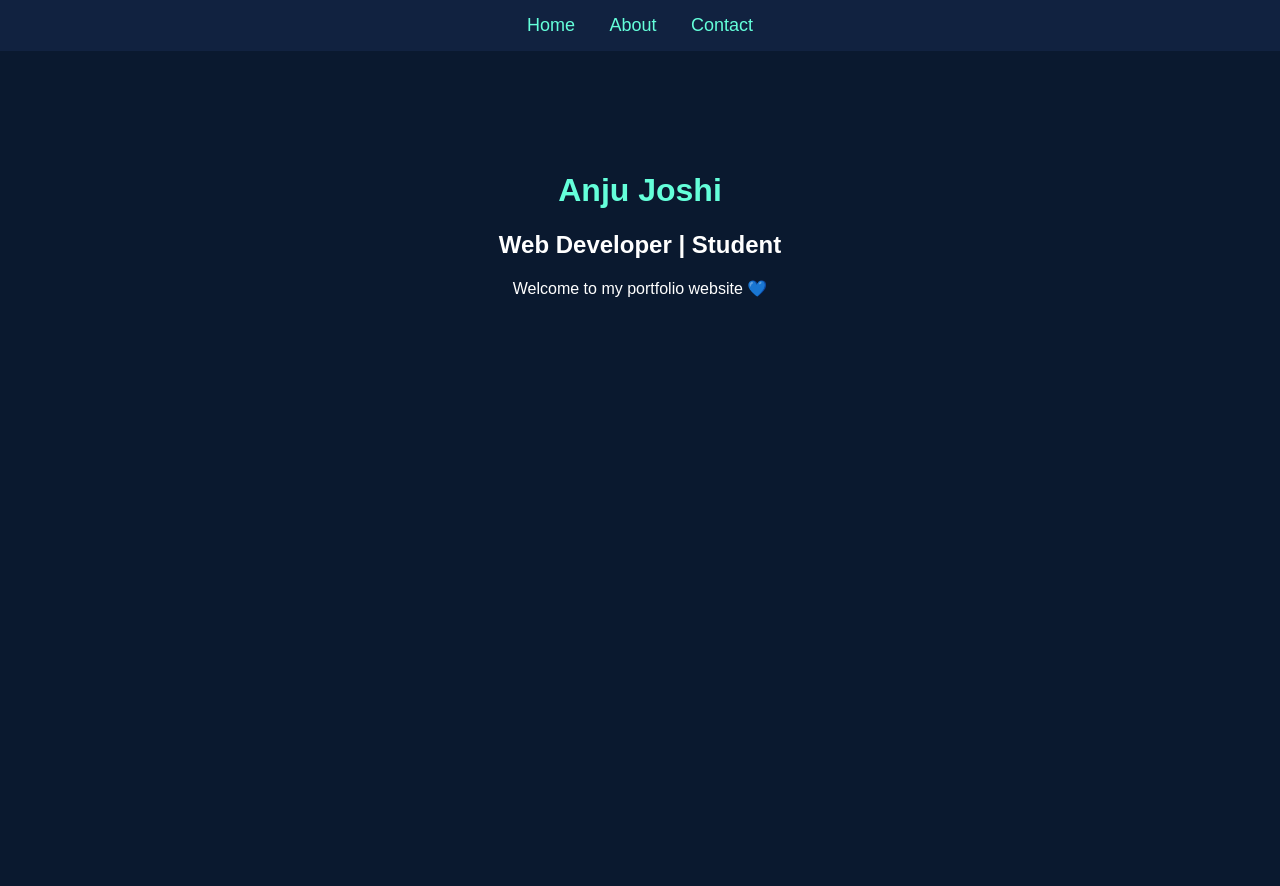
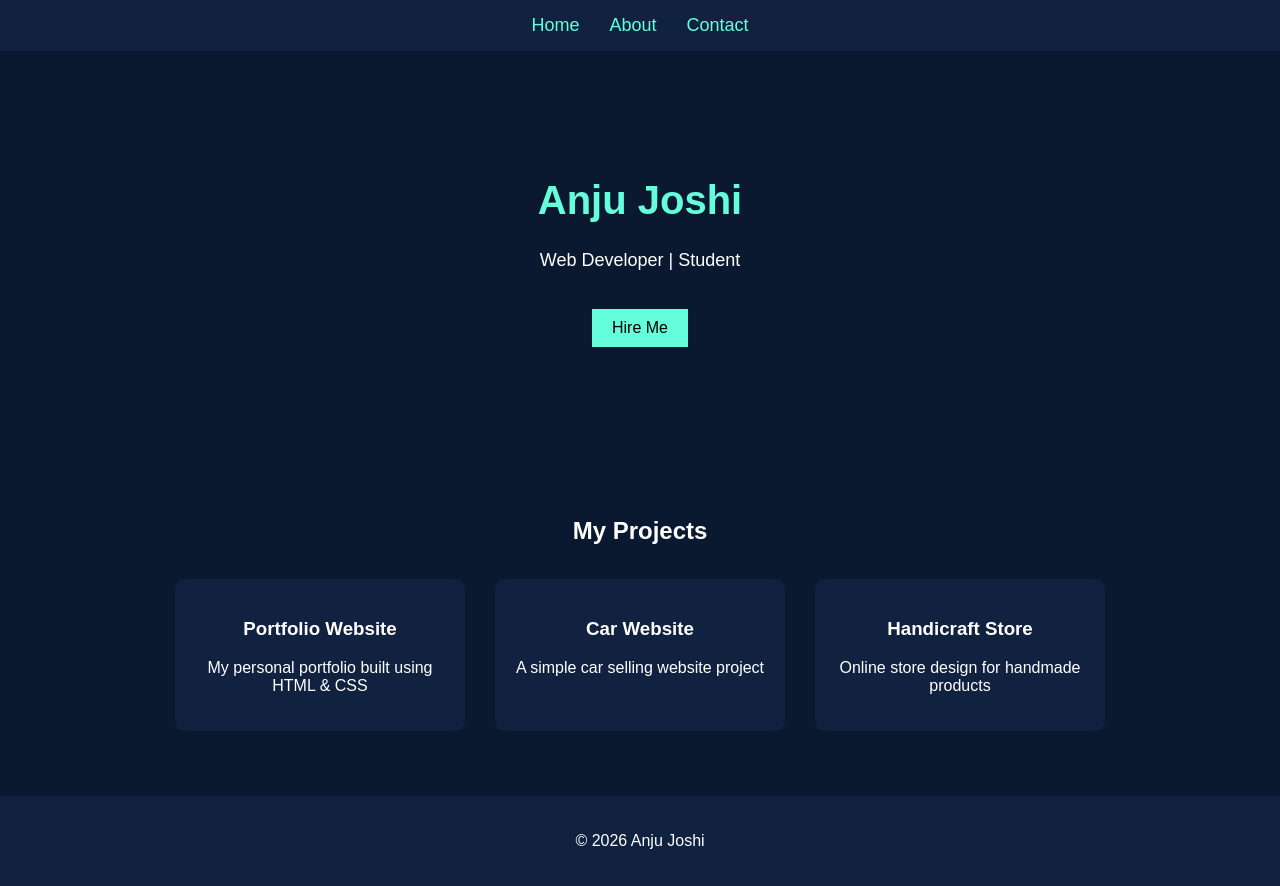
Before and after one commit to anjuai23/anjuai23.github.io, a plain HTML site: page index.html in a window 1280 px wide. Before the commit the page ends 800 px from the top, so only its background shows below. Drawn offline with Linux system fonts and the light colour scheme.

Commit message:
Update index.html

```diff
--- a/index.html
+++ b/index.html
@@ -1,34 +1,82 @@
 <!DOCTYPE html>
-<html>
+<html lang="en">
 <head>
+<meta charset="UTF-8">
+<meta name="viewport" content="width=device-width, initial-scale=1.0">
 <title>Anju Joshi Portfolio</title>
+
 <style>
 body {
-      font-family: Arial;
   margin: 0;
+  font-family: Arial, sans-serif;
   background: #0a192f;
   color: white;
 }
+
 nav {
+  display: flex;
+  justify-content: center;
   background: #112240;
   padding: 15px;
-      text-align: center;
 }
+
 nav a {
   color: #64ffda;
-      margin: 15px;
+  margin: 0 15px;
   text-decoration: none;
   font-size: 18px;
 }
-    .container {
+
+.hero {
   text-align: center;
-      padding: 100px;
+  padding: 100px 20px;
 }
-    h1 {
+
+.hero h1 {
+  font-size: 40px;
   color: #64ffda;
+}
+
+.hero p {
+  font-size: 18px;
+}
+
+.btn {
+  background: #64ffda;
+  padding: 10px 20px;
+  color: black;
+  text-decoration: none;
+  display: inline-block;
+  margin-top: 20px;
+}
+
+.section {
+  padding: 50px 20px;
+  text-align: center;
+}
+
+.projects {
+  display: flex;
+  flex-wrap: wrap;
+  justify-content: center;
+}
+
+.card {
+  background: #112240;
+  margin: 15px;
+  padding: 20px;
+  width: 250px;
+  border-radius: 10px;
+}
+
+footer {
+  text-align: center;
+  padding: 20px;
+  background: #112240;
 }
 </style>
 </head>
+
 <body>
 
 <nav>
@@ -37,11 +85,37 @@
   <a href="contact.html">Contact</a>
 </nav>
 
-<div class="container">
+<div class="hero">
   <h1>Anju Joshi</h1>
-  <h2>Web Developer | Student</h2>
-  <p>Welcome to my portfolio website 💙</p>
+  <p>Web Developer | Student</p>
+  <a href="contact.html" class="btn">Hire Me</a>
 </div>
+
+<div class="section">
+  <h2>My Projects</h2>
+  <div class="projects">
+
+    <div class="card">
+      <h3>Portfolio Website</h3>
+      <p>My personal portfolio built using HTML & CSS</p>
+    </div>
+
+    <div class="card">
+      <h3>Car Website</h3>
+      <p>A simple car selling website project</p>
+    </div>
+
+    <div class="card">
+      <h3>Handicraft Store</h3>
+      <p>Online store design for handmade products</p>
+    </div>
+
+  </div>
+</div>
+
+<footer>
+  <p>© 2026 Anju Joshi</p>
+</footer>
 
 </body>
 </html>
```
Lines whose indentation alone changed are shown as unchanged.
